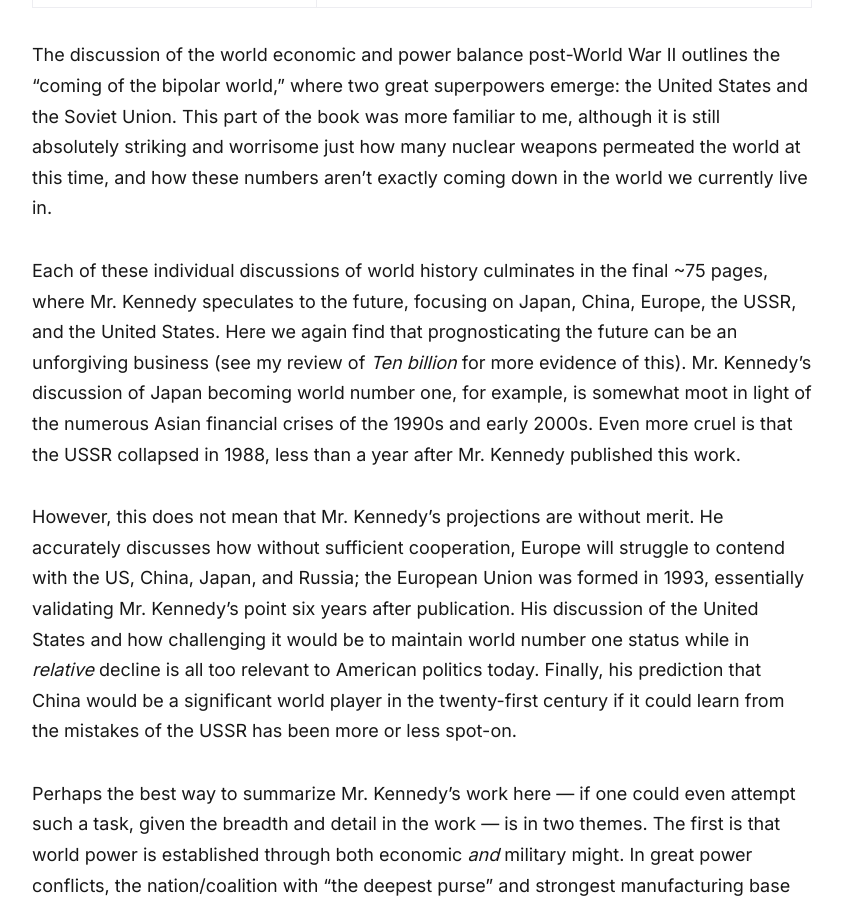
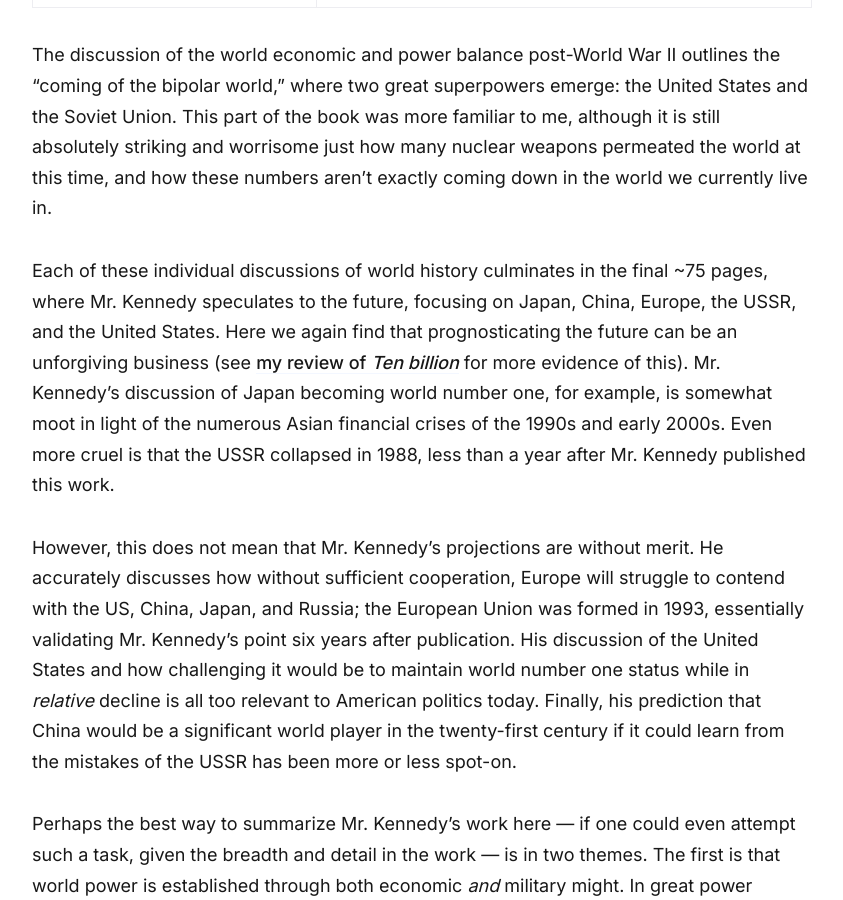
Before and after one commit to adam-bauer-34/adam-bauer-34.github.io, a Jekyll site: the page built from _posts/2022-11-28-rise-and-fall-kennedy.md, in a window 1280 px wide and 900 px high, scrolled down 2820 px. Shown: the whole window, without its empty margins (218-1061 px from the left). Built offline with Jekyll 4.4.1, drawn with Linux system fonts in a browser that asks for light colours; nearby versions of some CDN libraries; some web fonts are replaced; part of the change alters nothing that is shown.

```diff
--- a/_posts/2022-11-28-rise-and-fall-kennedy.md
+++ b/_posts/2022-11-28-rise-and-fall-kennedy.md
@@ -34,7 +34,7 @@ Continuing with the scope of the book, it moves next to a discussion of the Indu
 
 The discussion of the world economic and power balance post-World War II outlines the “coming of the bipolar world,” where two great superpowers emerge: the United States and the Soviet Union. This part of the book was more familiar to me, although it is still absolutely striking and worrisome just how many nuclear weapons permeated the world at this time, and how these numbers aren’t exactly coming down in the world we currently live in.
 
-Each of these individual discussions of world history culminates in the final ~75 pages, where Mr. Kennedy speculates to the future, focusing on Japan, China, Europe, the USSR, and the United States. Here we again find that prognosticating the future can be an unforgiving business (see my review of _Ten billion_ for more evidence of this). Mr. Kennedy’s discussion of Japan becoming world number one, for example, is somewhat moot in light of the numerous Asian financial crises of the 1990s and early 2000s. Even more cruel is that the USSR collapsed in 1988, less than a year after Mr. Kennedy published this work.
+Each of these individual discussions of world history culminates in the final ~75 pages, where Mr. Kennedy speculates to the future, focusing on Japan, China, Europe, the USSR, and the United States. Here we again find that prognosticating the future can be an unforgiving business (see [my review of _Ten billion_](https://www.ambauer.com/blog/ten-billion-emmott) for more evidence of this). Mr. Kennedy’s discussion of Japan becoming world number one, for example, is somewhat moot in light of the numerous Asian financial crises of the 1990s and early 2000s. Even more cruel is that the USSR collapsed in 1988, less than a year after Mr. Kennedy published this work.
 
 However, this does not mean that Mr. Kennedy’s projections are without merit. He accurately discusses how without sufficient cooperation, Europe will struggle to contend with the US, China, Japan, and Russia; the European Union was formed in 1993, essentially validating Mr. Kennedy’s point six years after publication. His discussion of the United States and how challenging it would be to maintain world number one status while in _relative_ decline is all too relevant to American politics today. Finally, his prediction that China would be a significant world player in the twenty-first century if it could learn from the mistakes of the USSR has been more or less spot-on.
 
```
